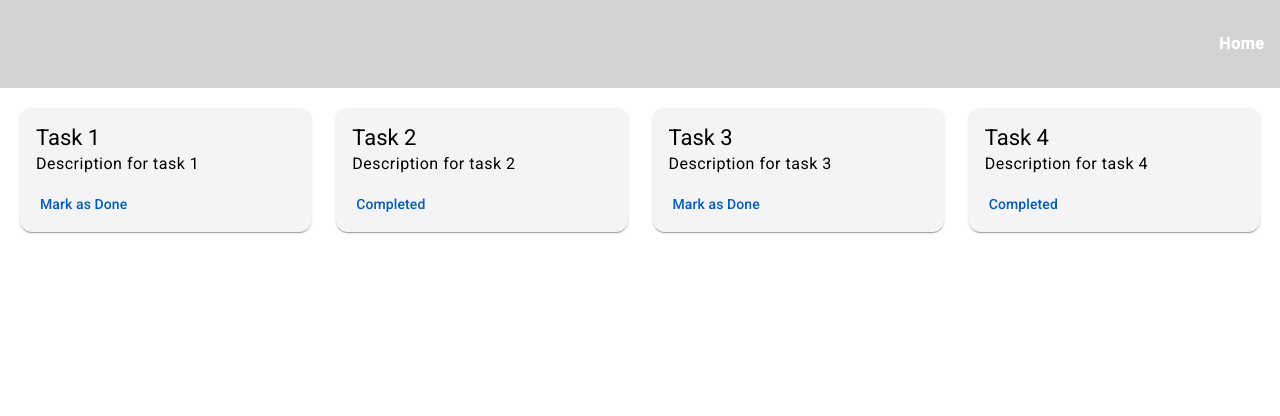
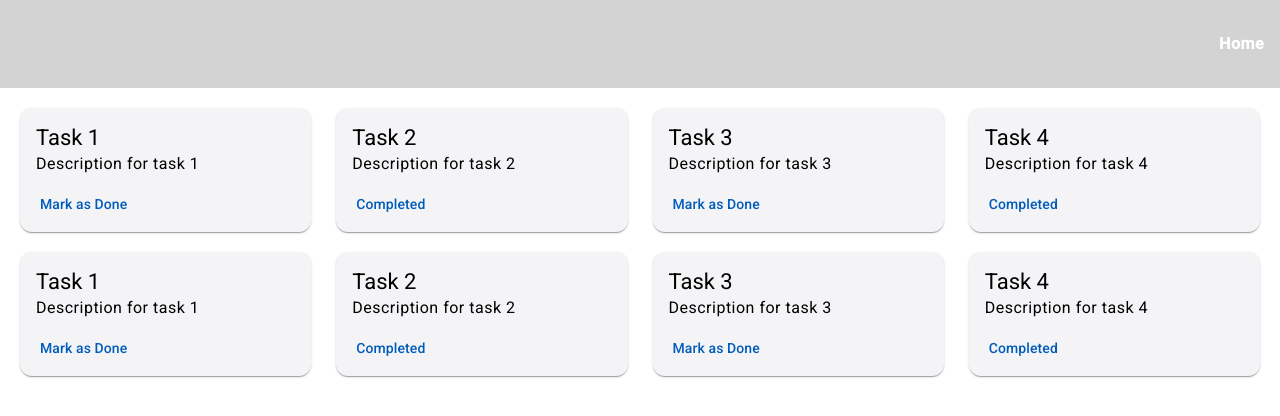
Before and after one commit to ksimali/taskmanager-app, an Angular app: page / in a window 1280 px wide. Shown: the top 416 px of the page. Built offline with nearby package versions, Linux system fonts and the light colour scheme.

Commit message:
- Dependency Injection(TaskService injection) via constructor

```diff
--- a/src/app/task-list/task-list.component.ts
+++ b/src/app/task-list/task-list.component.ts
@@ -1,5 +1,6 @@
 import { Component } from '@angular/core';
 import { Task } from '../models/task.model';
+import { TaskService } from '../services/task.service';
 
 @Component({
   selector: 'app-task-list',
@@ -9,4 +10,7 @@ import { Task } from '../models/task.model';
 export class TaskListComponent {
   tasks: Task[] = []; // une propriété régulier(incapable de passer cet info comme param pour ce composant vs propriété de type Input)
 
+  constructor(private taskService: TaskService){
+    this.tasks = taskService.getTasks();
+  }
 }
```
